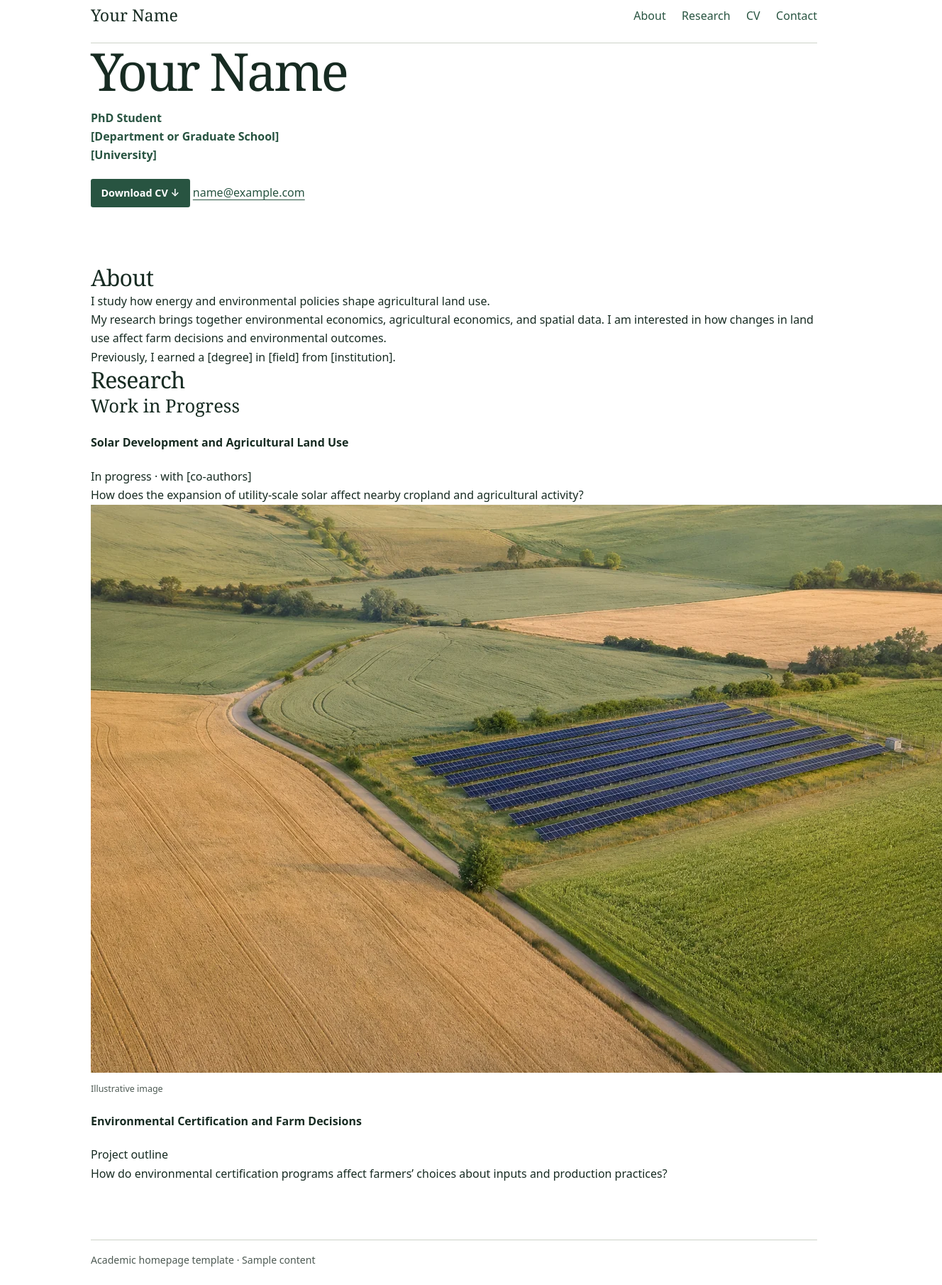
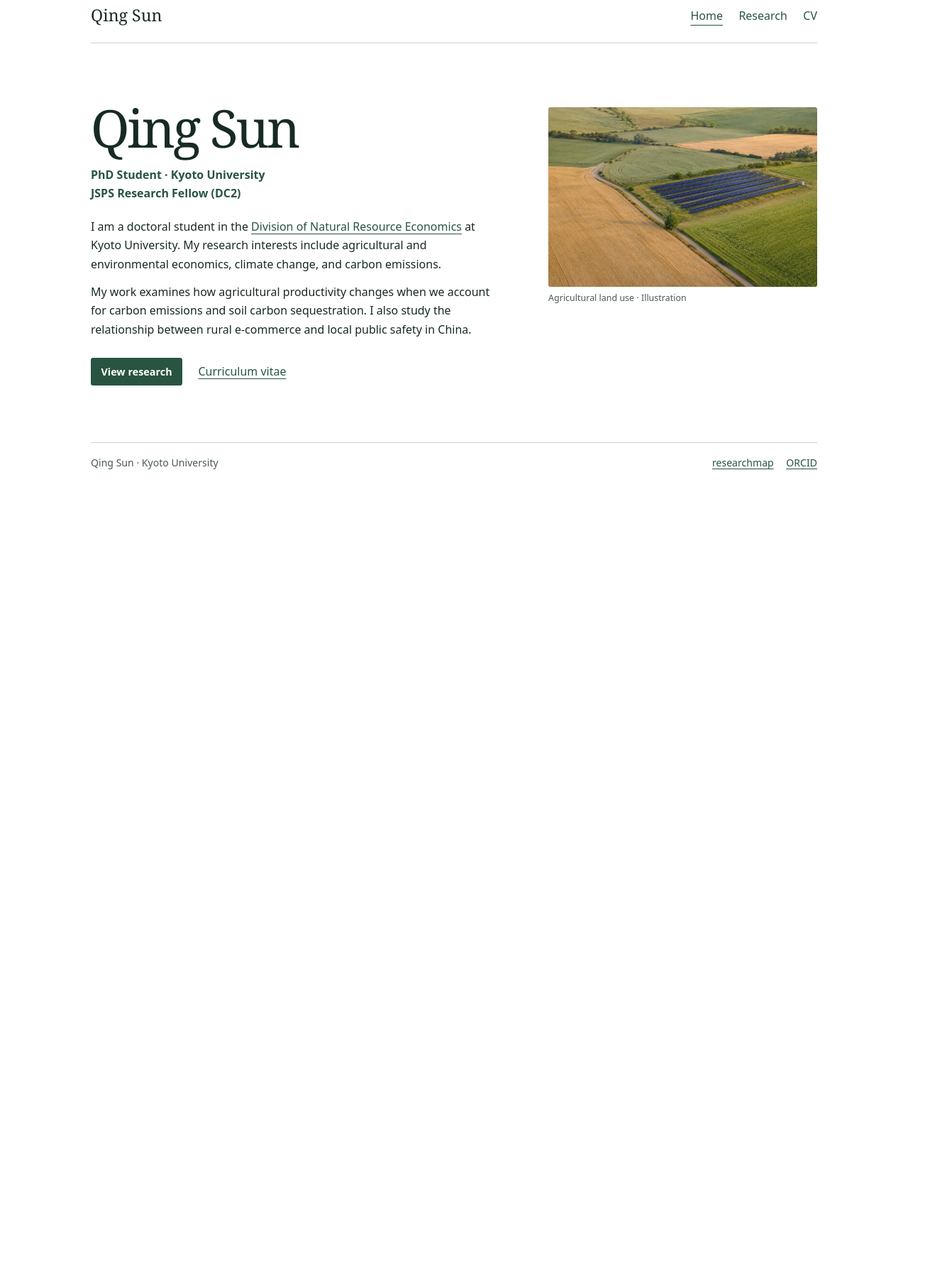
Before and after one commit to sq1513/sq1513.github.io, a plain HTML site: page index.html in a window 1280 px wide. Shown: the part 16-1826 px from the top of the page at 71% size, 1328 px wide, since content can reach past the window. After the commit the page ends 800 px from the top, so only its background shows below. Drawn offline with Linux system fonts and the light colour scheme.

Commit message:
Publish Qing Sun’s profile, research, and CV as separate pages

```diff
--- a/index.html
+++ b/index.html
@@ -3,69 +3,41 @@
 <head>
   <meta charset="utf-8">
   <meta name="viewport" content="width=device-width, initial-scale=1">
-  <meta name="description" content="An academic homepage template for a PhD student in environmental and agricultural economics.">
-  <title>Your Name | Academic Homepage</title>
+  <meta name="description" content="Qing Sun is a PhD student in natural resource economics at Kyoto University and a JSPS Research Fellow (DC2).">
+  <title>Qing Sun | Kyoto University</title>
   <link rel="stylesheet" href="assets/site.css">
 </head>
 <body>
-  <a class="skip-link" href="#about">Skip to content</a>
+  <a class="skip-link" href="#main">Skip to content</a>
   <header class="masthead wrap">
-    <a class="nameplate" href="#profile">Your Name</a>
-    <nav class="nav" aria-label="Main navigation">
-      <a href="#about">About</a>
-      <a href="#research">Research</a>
-      <a href="assets/academic-cv.pdf" download>CV</a>
-      <a href="#contact">Contact</a>
+    <a class="nameplate" href="index.html">Qing Sun</a>
+    <nav aria-label="Main navigation">
+      <a href="index.html" aria-current="page">Home</a>
+      <a href="research.html">Research</a>
+      <a href="cv.html">CV</a>
     </nav>
   </header>
-
-  <div class="layout wrap">
-    <!-- Replace the name, official affiliation, email, and sample CV. -->
-    <aside class="profile" id="profile" aria-labelledby="name">
-      <h1 id="name">Your Name</h1>
-      <p class="role">
-        <strong>PhD Student</strong><br>
-        [Department or Graduate School]<br>
-        [University]
-      </p>
-      <div class="profile-links" id="contact">
-        <a class="button" href="assets/academic-cv.pdf" download>Download CV <span aria-hidden="true">↓</span></a>
-        <a href="mailto:name@example.com">name@example.com</a>
+  <main id="main" class="wrap">
+    <div class="home-grid">
+      <div class="introduction">
+        <h1>Qing Sun</h1>
+        <p class="role">PhD Student · Kyoto University<br>JSPS Research Fellow (DC2)</p>
+        <p>I am a doctoral student in the <a href="https://www.reseco.kais.kyoto-u.ac.jp/en/">Division of Natural Resource Economics</a> at Kyoto University. My research interests include agricultural and environmental economics, climate change, and carbon emissions.</p>
+        <p>My work examines how agricultural productivity changes when we account for carbon emissions and soil carbon sequestration. I also study the relationship between rural e-commerce and local public safety in China.</p>
+        <div class="actions">
+          <a class="button" href="research.html">View research</a>
+          <a href="cv.html">Curriculum vitae</a>
+        </div>
       </div>
-    </aside>
-
-    <main>
-      <section class="about" id="about" aria-labelledby="about-heading">
-        <h2 id="about-heading">About</h2>
-        <p class="lead">I study how energy and environmental policies shape agricultural land use.</p>
-        <p class="bio">My research brings together environmental economics, agricultural economics, and spatial data. I am interested in how changes in land use affect farm decisions and environmental outcomes.</p>
-        <p class="bio">Previously, I earned a [degree] in [field] from [institution].</p>
-      </section>
-
-      <!-- Add Working Papers or Publications as new headings when you have entries for them. -->
-      <section class="research" id="research" aria-labelledby="research-heading">
-        <h2 id="research-heading">Research</h2>
-        <h3 class="research-group">Work in Progress</h3>
-        <article class="project project-featured">
-          <div>
-            <h4>Solar Development and Agricultural Land Use</h4>
-            <p class="project-meta">In progress · with [co-authors]</p>
-            <p class="project-copy">How does the expansion of utility-scale solar affect nearby cropland and agricultural activity?</p>
-          </div>
-          <figure class="project-image">
-            <img src="assets/solar-and-farmland.webp" width="1200" height="800" alt="Aerial illustration of solar panels beside cultivated fields">
-            <figcaption>Illustrative image</figcaption>
-          </figure>
-        </article>
-        <article class="project">
-          <h4>Environmental Certification and Farm Decisions</h4>
-          <p class="project-meta">Project outline</p>
-          <p class="project-copy">How do environmental certification programs affect farmers’ choices about inputs and production practices?</p>
-        </article>
-      </section>
-    </main>
-  </div>
-
-  <footer class="footnote wrap">Academic homepage template · Sample content</footer>
+      <figure class="landscape">
+        <img src="assets/solar-and-farmland.webp" width="1200" height="800" alt="An illustrative aerial view of agricultural fields beside a solar installation">
+        <figcaption>Agricultural land use · Illustration</figcaption>
+      </figure>
+    </div>
+  </main>
+  <footer class="footnote wrap" id="contact">
+    <span>Qing Sun · Kyoto University</span>
+    <div><a href="https://researchmap.jp/chinsun">researchmap</a><a href="https://orcid.org/0009-0005-6671-2996">ORCID</a></div>
+  </footer>
 </body>
 </html>
```
Also changed, not shown: cv.html (added, +59 -0 lines), research.html (added, +46 -0 lines), 1 other file.
